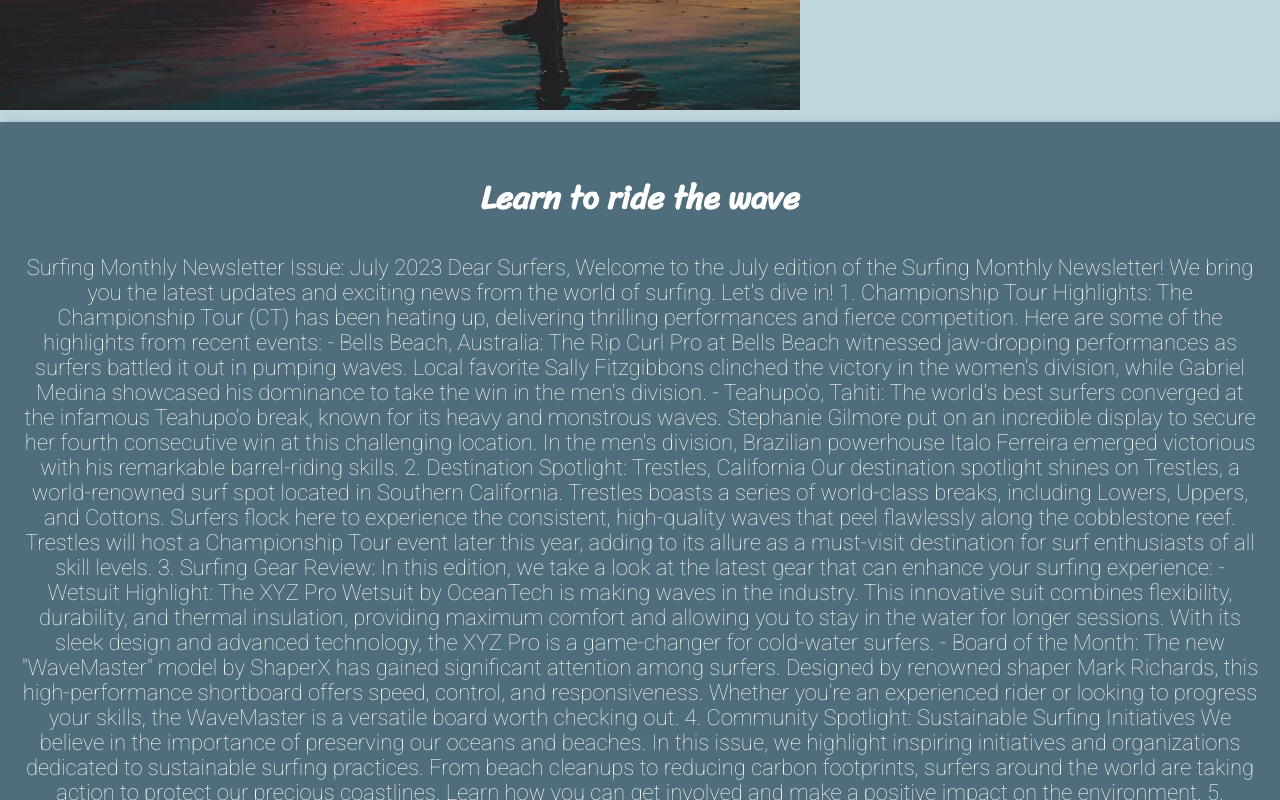
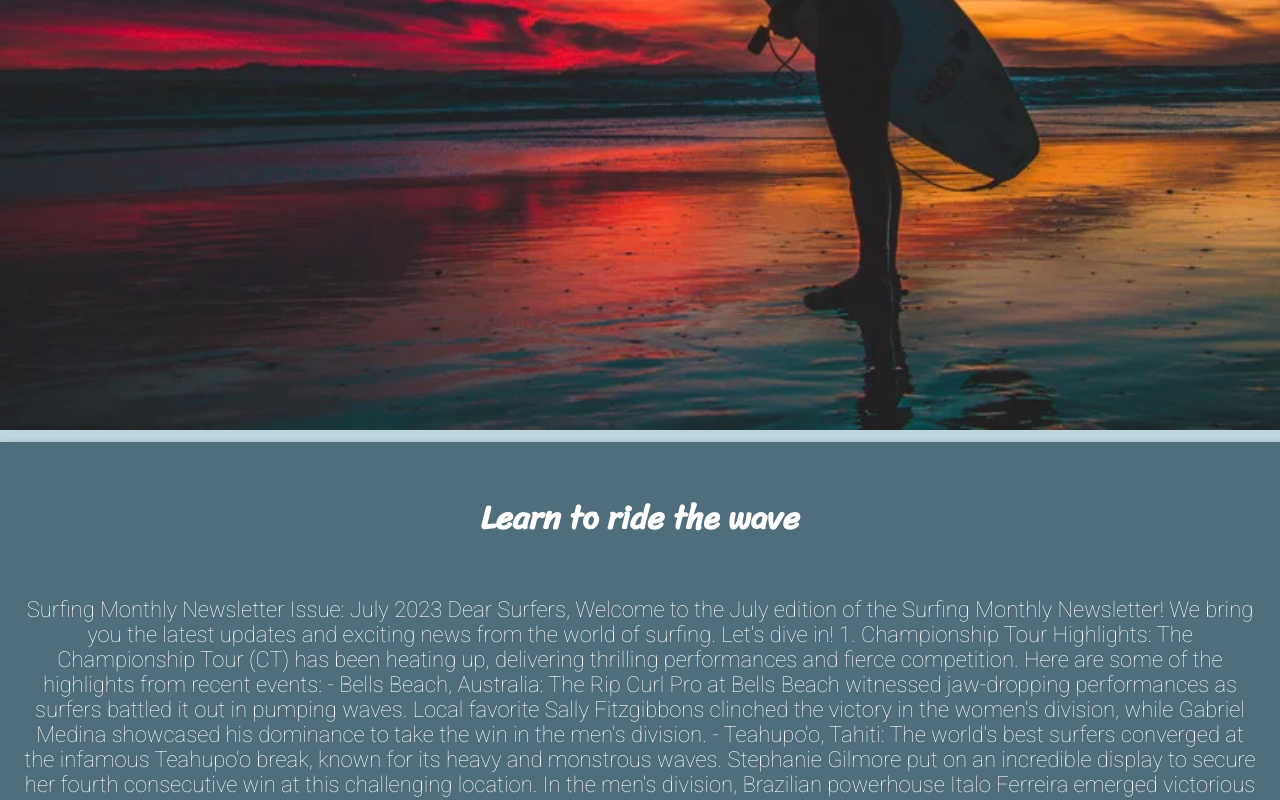
Before and after one commit to michaelsalazar12/wdd130, a plain HTML site: page sallysurfs/news.html in a window 1280 px wide. Shown: the part 520-1320 px from the top of the page. Drawn offline with Linux system fonts and the light colour scheme.

Commit message:
css added

```diff
--- a/sallysurfs/styles/styles.css
+++ b/sallysurfs/styles/styles.css
@@ -202,7 +202,7 @@ section {
   margin: 200px 0;
 }
 
-.Locations-Card{
+.Locations-card{
   grid-column: 8/10;
   grid-row: 2/3;
   margin: 200px 0;
@@ -280,3 +280,27 @@ footer p, footer a {
   position: relative;
 
 }
+
+
+/* Start of News page 8*/
+
+/* styles.css */
+
+.sunset {
+  width: 100%;
+}
+
+.msg {
+  display: flex;
+  flex-direction: column;
+  justify-content: space-between;
+  align-items: center;
+  padding: 20px;
+  text-align: center;
+}
+
+.subscribe-link {
+  display: block;
+  text-align: center;
+  margin-top: 20px;
+}
```
Also changed, not shown: sallysurfs/news.html (+2 -0 lines).
